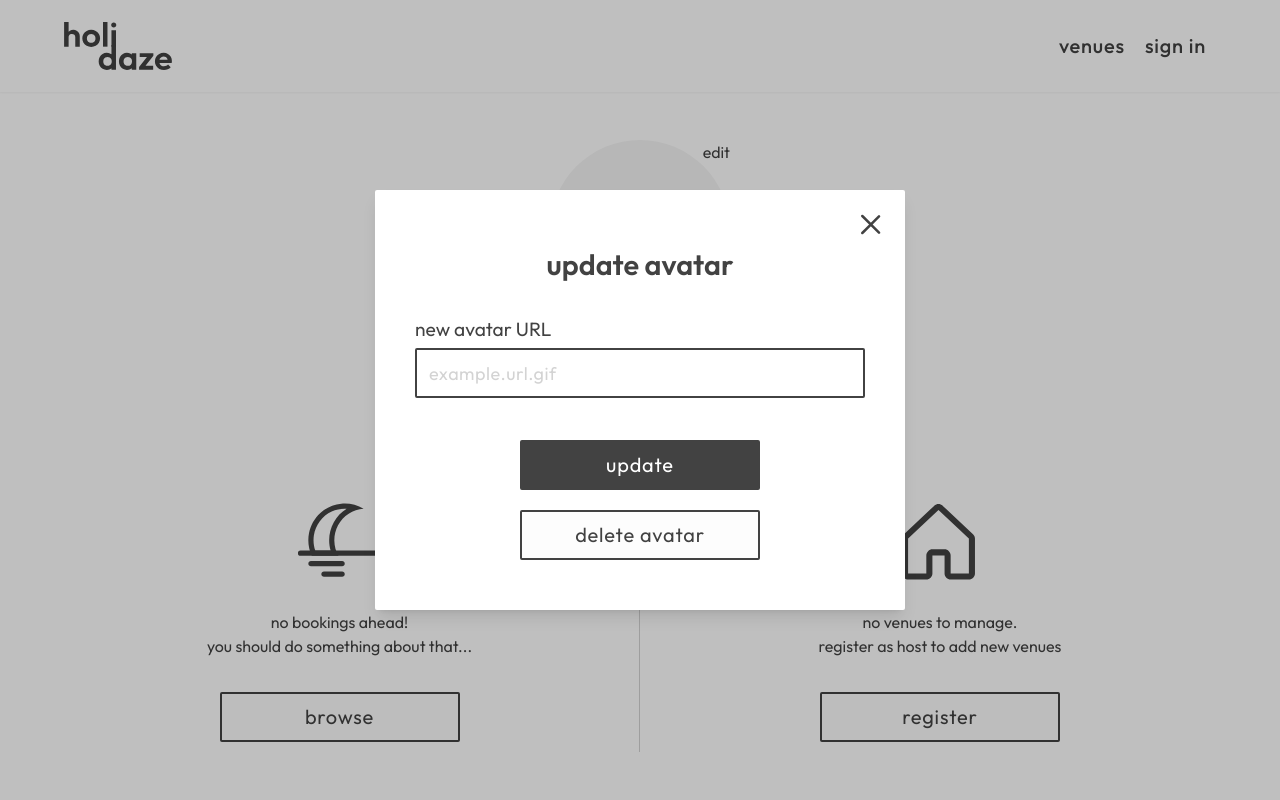
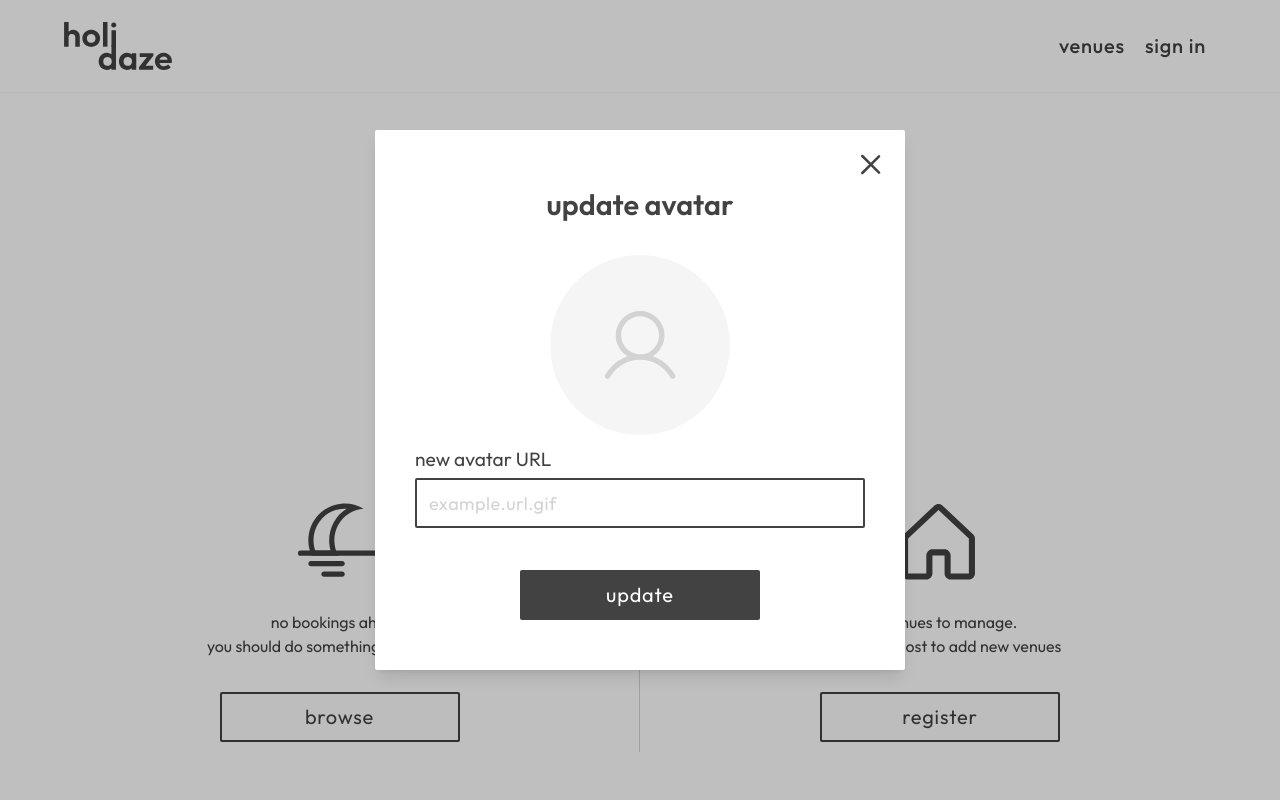
Before and after one commit to marthebull/exam-2, a React (Create React App) app: page /dashboard/1 in a window 1280 px wide. Both pictures are taken after a click on the element "edit". Shown: the top 800 px of the page. Built offline with nearby package versions, Linux system fonts and the light colour scheme; no server answers.

Commit message:
can change avatar and show preview

```diff
--- a/src/components/dashboard/UserInfo.js
+++ b/src/components/dashboard/UserInfo.js
@@ -21,11 +21,7 @@ const UserInfo = ({ username }) => {
 
   return (
     <>
-      <CenterContainer
-        className="pt-12"
-        showModal={showModal}
-        setShowModal={setShowModal}
-      >
+      <CenterContainer className="pt-12">
         <div className="relative">
           <Edit showModal={showModal} onClick={() => setShowModal(!showModal)}>
             edit
--- a/src/components/forms/UpdateAvatar.js
+++ b/src/components/forms/UpdateAvatar.js
@@ -6,20 +6,24 @@ import {
   ButtonSolidDark,
   DashAvatar,
 } from "../../styles/GlobalStyles";
+import { useSelector } from "react-redux";
 
 const UpdateAvatarSchema = Yup.object().shape({
-  avatar: Yup.string(),
+  avatar: Yup.string().url("Must be a valid url"),
 });
 
-const UpdateAvatar = ({ username, showModal, setShowmodal }) => {
+const UpdateAvatar = ({ username, showModal, setShowModal }) => {
   //   const {
   //     data: user,
   //     isLoading: isUserLoading,
   //     isError: isUserError,
   //   } = useGetAvatarByNameQuery(username);
 
-  const [avatarUrl, setAvatarUrl] = useState({ avatar: "" });
+  const currentAvatar = useSelector((state) => state.persisted.auth.avatar);
+
+  const [avatarUrl, setAvatarUrl] = useState({ avatar: currentAvatar.value });
   console.log(username);
+  console.log(currentAvatar);
 
   //   useEffect(() => {
   //     if (user && user.avatar) {
@@ -30,15 +34,6 @@ const UpdateAvatar = ({ username, showModal, setShowmodal }) => {
   const [errors, setErrors] = useState({});
   const [isLoading, setIsLoading] = useState(false);
   const [updateAvatar] = usePutAvatarMutation();
-
-  //   const handleChange = (event) => {
-  //     const { name, value } = event.target;
-  //     setAvatarUrl((prevState) => ({
-  //       ...prevState,
-  //       [name]: value,
-  //     }));
-  //     console.log(avatarUrl);
-  //   };
 
   const handleChange = (event) => {
     const { name, value } = event.target;
@@ -74,18 +69,18 @@ const UpdateAvatar = ({ username, showModal, setShowmodal }) => {
       // handle error
     } finally {
       setIsLoading(false);
-      setShowmodal(!showModal);
+      setShowModal(!showModal);
     }
   };
 
   return (
     <form onSubmit={handleSubmit} className="flex flex-col ">
       <div className="gap-2 mb-6 items-start">
-        {/* <DashAvatar
+        <DashAvatar
           src={
             avatarUrl.avatar
               ? avatarUrl.avatar
-              : user?.avatar || "/images/placeholder-avatar.svg"
+              : currentAvatar || "/images/placeholder-avatar.svg"
           }
           className="mx-auto"
         />
@@ -96,7 +91,7 @@ const UpdateAvatar = ({ username, showModal, setShowmodal }) => {
             className="mb-3 rounded-sm"
             alt={avatarUrl.name}
           ></img>
-        )} */}
+        )}
 
         <label htmlFor="avatar" className="mb-1">
           new avatar URL
@@ -116,9 +111,6 @@ const UpdateAvatar = ({ username, showModal, setShowmodal }) => {
       <ButtonSolidDark type="submit" disabled={isLoading}>
         {isLoading ? "Loading..." : "update"}
       </ButtonSolidDark>
-      <ButtonOutlineDark type="submit" disabled={isLoading}>
-        {isLoading ? "Loading..." : "delete avatar"}
-      </ButtonOutlineDark>
     </form>
   );
 };
```
